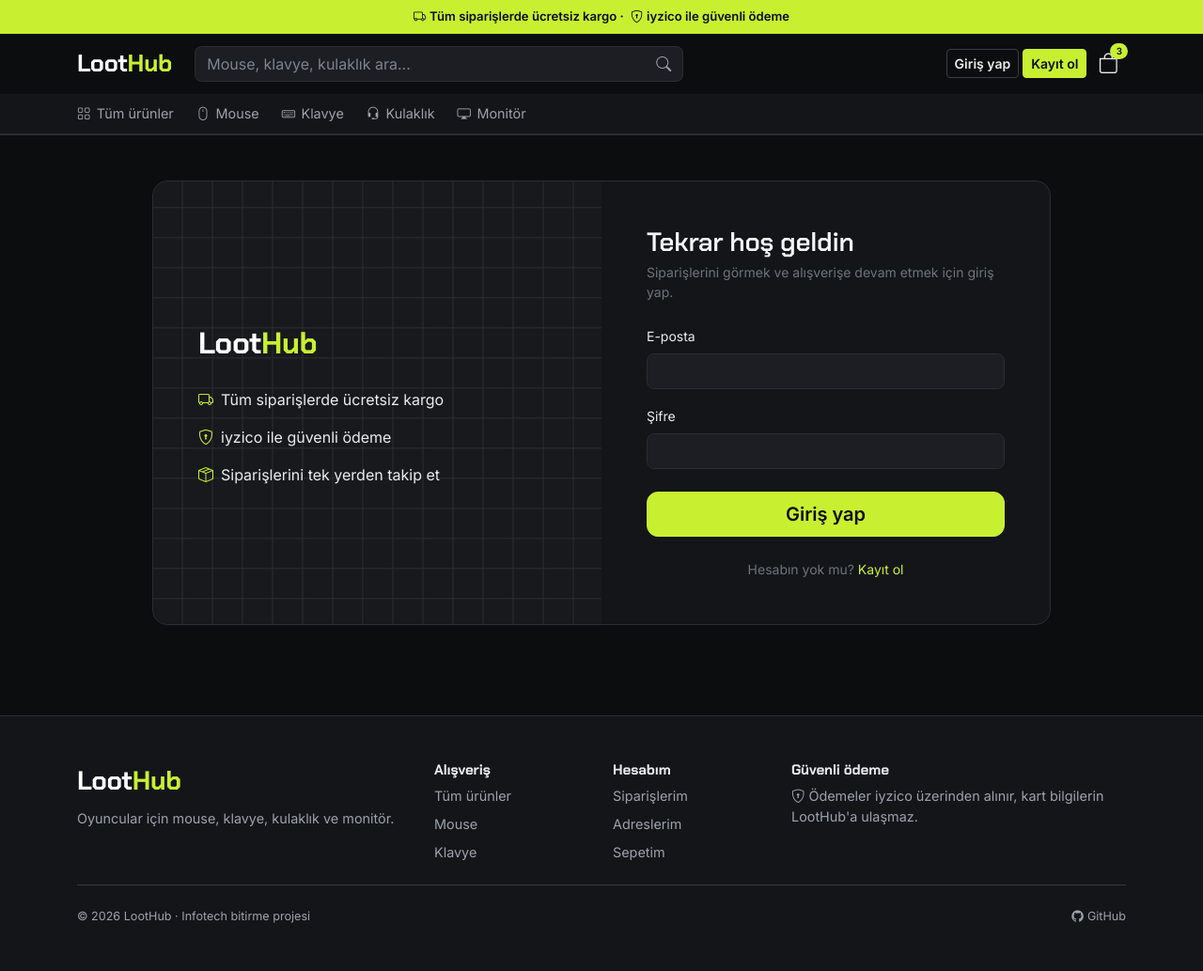
After one commit to batueren0/LootHub.Client, an ASP.NET Core app: template LootHub.Client.Mvc/Views/Account/Login.cshtml in a window 1280 px wide. The commit adds this page. Shown: the whole page at 94% size. Run offline with ASP.NET Core 8, Linux system fonts and the light colour scheme; the template is opened without the code that fills it, so the values that code supplies are empty.

Commit message:
Add cookie login/logout and auth-aware navbar

```diff
--- /dev/null
+++ b/LootHub.Client.Application/DTOs/Auth/LoginRequest.cs
@@ -0,0 +1,6 @@
+namespace LootHub.Client.Application.DTOs.Auth;
+
+public sealed record LoginRequest(
+    string Email,
+    string Password
+    );
--- a/LootHub.Client.Application/DependencyInjection.cs
+++ b/LootHub.Client.Application/DependencyInjection.cs
@@ -1,4 +1,6 @@
 using LootHub.Client.Application.Common;
+using LootHub.Client.Application.Services;
+using LootHub.Client.Application.Services.Interfaces;
 using Microsoft.Extensions.Configuration;
 using Microsoft.Extensions.DependencyInjection;
 
@@ -14,6 +16,8 @@ public static class DependencyInjection
             client.BaseAddress = baseAddress;
         });
 
+        services.AddScoped<IAuthService, AuthService>();
+
         return services;
     }
 }
--- /dev/null
+++ b/LootHub.Client.Mvc/Views/Account/Login.cshtml
@@ -0,0 +1,37 @@
+@model LoginViewModel
+@{
+    ViewData["Title"] = "Giriş yap";
+}
+
+<div class="container py-5" style="max-width:980px">
+    <div class="row g-0 lh-surface overflow-hidden" style="border-radius:1rem">
+        <div class="col-lg-6 d-none d-lg-flex flex-column justify-content-center lh-hero-media p-5" style="border-radius:1rem 0 0 1rem; place-items:initial">
+            <div class="lh-display fs-2 text-white mb-4">Loot<span class="text-accent">Hub</span></div>
+            <ul class="list-unstyled d-grid gap-3 mb-0">
+                <li><i class="bi bi-truck text-accent me-2"></i>Tüm siparişlerde ücretsiz kargo</li>
+                <li><i class="bi bi-shield-lock text-accent me-2"></i>iyzico ile güvenli ödeme</li>
+                <li><i class="bi bi-box-seam text-accent me-2"></i>Siparişlerini tek yerden takip et</li>
+            </ul>
+        </div>
+        <div class="col-lg-6 p-4 p-md-5">
+            <h1 class="h3 mb-1">Tekrar hoş geldin</h1>
+            <p class="text-secondary small mb-4">Siparişlerini görmek ve alışverişe devam etmek için giriş yap.</p>
+            <div asp-validation-summary="ModelOnly" class="text-danger small"><i class="bi bi-exclamation-circle me-2"></i>E-posta veya şifre hatalı.</div>
+            <form class="d-grid gap-3" asp-action="Login" method="post">
+                <div>
+                    <label asp-for="Email" class="form-label small">E-posta</label><input asp-for="Email" class="form-control" autocomplete="email"> <span asp-validation-for="Email" class="text-danger small"></span>
+                </div>
+
+                <div>
+                    <label asp-for="Password" class="form-label small">Şifre</label><input asp-for="Password" class="form-control" autocomplete="current-password" type="password"><span asp-validation-for="Password" class="text-danger small"></span>
+                </div>
+                <input asp-for="ReturnUrl" type="hidden">
+                <button class="btn btn-primary btn-lg mt-2">Giriş yap</button>
+            </form>
+            <p class="small text-secondary text-center mt-4 mb-0">Hesabın yok mu? <a asp-action="Register" class="text-accent">Kayıt ol</a></p>
+        </div>
+    </div>
+</div>
+@section Scripts {
+    <partial name="_ValidationScriptsPartial" />
+}
--- a/LootHub.Client.Mvc/Views/Shared/_Layout.cshtml
+++ b/LootHub.Client.Mvc/Views/Shared/_Layout.cshtml
@@ -29,20 +29,34 @@
                     </div>
                 </form>
                 <div class="d-flex align-items-center gap-1 ms-auto ms-lg-3">
+                    @if (User.Identity?.IsAuthenticated == true)
+                    {
                         <div class="dropdown">
                             <a class="lh-icon-btn d-inline-flex align-items-center gap-2 text-decoration-none" href="#" data-bs-toggle="dropdown" aria-expanded="false">
-                            <i class="bi bi-person"></i><span class="d-none d-md-inline fs-6">Batuhan</span>
+                                <i class="bi bi-person"></i><span class="d-none d-md-inline fs-6">@User.Identity.Name</span>
                             </a>
                             <ul class="dropdown-menu dropdown-menu-end">
-                            <li><a class="dropdown-item" href="orders.html"><i class="bi bi-box-seam me-2"></i>Siparişlerim</a></li>
-                            <li><a class="dropdown-item" href="addresses.html"><i class="bi bi-geo-alt me-2"></i>Adreslerim</a></li>
+                                <li><a class="dropdown-item" asp-controller="Orders" asp-action="Index"><i class="bi bi-box-seam me-2"></i>Siparişlerim</a></li>
+                                <li><a class="dropdown-item" asp-controller="Addresses" asp-action="Index"><i class="bi bi-geo-alt me-2"></i>Adreslerim</a></li>
+                                @if (User.IsInRole("Admin"))
+                                {
                                     <li><hr class="dropdown-divider"></li>
-                            <!-- Sadece User.IsInRole("Admin") ise -->
                                     <li><a class="dropdown-item" href="#"><i class="bi bi-speedometer2 me-2"></i>Yönetim paneli</a></li>
+                                }
                                 <li><hr class="dropdown-divider"></li>
-                            <li><a class="dropdown-item" href="login.html"><i class="bi bi-box-arrow-right me-2"></i>Çıkış yap</a></li>
+                                <li>
+                                    <form asp-controller="Account" asp-action="Logout" method="post">
+                                        <button type="submit" class="dropdown-item"><i class="bi bi-box-arrow-right me-2"></i>Çıkış yap</button>
+                                    </form>
+                                </li>
                             </ul>
                         </div>
+                    }
+                    else
+                    {
+                        <a class="btn btn-outline-light btn-sm" asp-controller="Account" asp-action="Login">Giriş yap</a>
+                        <a class="btn btn-primary btn-sm" asp-controller="Account" asp-action="Register">Kayıt ol</a>
+                    }
                     <a class="lh-icon-btn" href="cart.html" aria-label="Sepet, 3 ürün"><i class="bi bi-bag"></i><span class="badge rounded-pill">3</span></a>
                 </div>
             </div>
```
Also changed, not shown: LootHub.Client.Application/DTOs/Auth/AuthResponse.cs (added, +11 -0 lines), LootHub.Client.Application/DTOs/Auth/RegisterRequest.cs (added, +9 -0 lines), LootHub.Client.Application/Services/AuthService.cs (added, +23 -0 lines), LootHub.Client.Application/Services/Interfaces/IAuthService.cs (added, +10 -0 lines), LootHub.Client.Mvc/Controllers/AccountController.cs (added, +77 -0 lines), LootHub.Client.Mvc/Models/LoginViewModel.cs (added, +17 -0 lines), LootHub.Client.Mvc/Program.cs (+10 -0 lines). Lines whose indentation alone changed are shown as unchanged.
